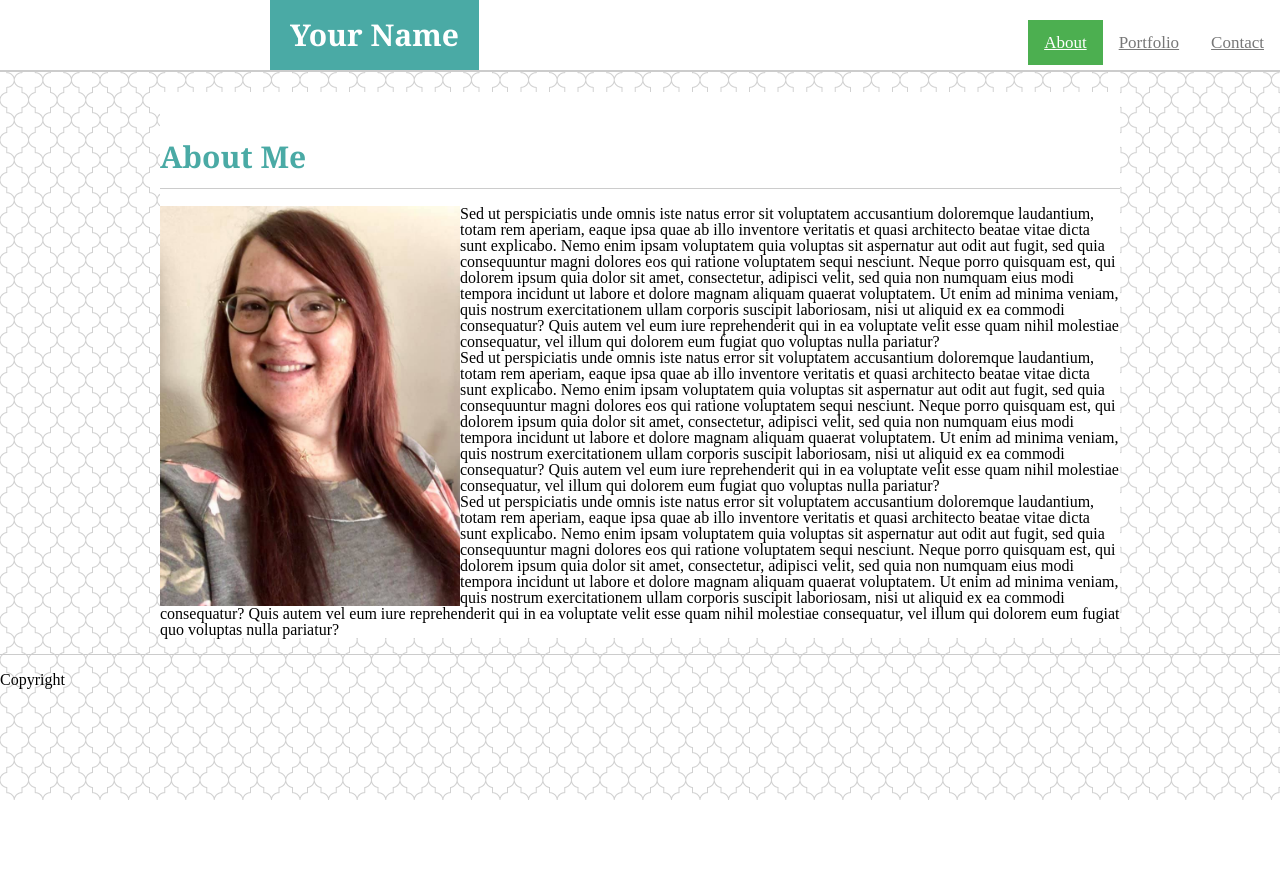
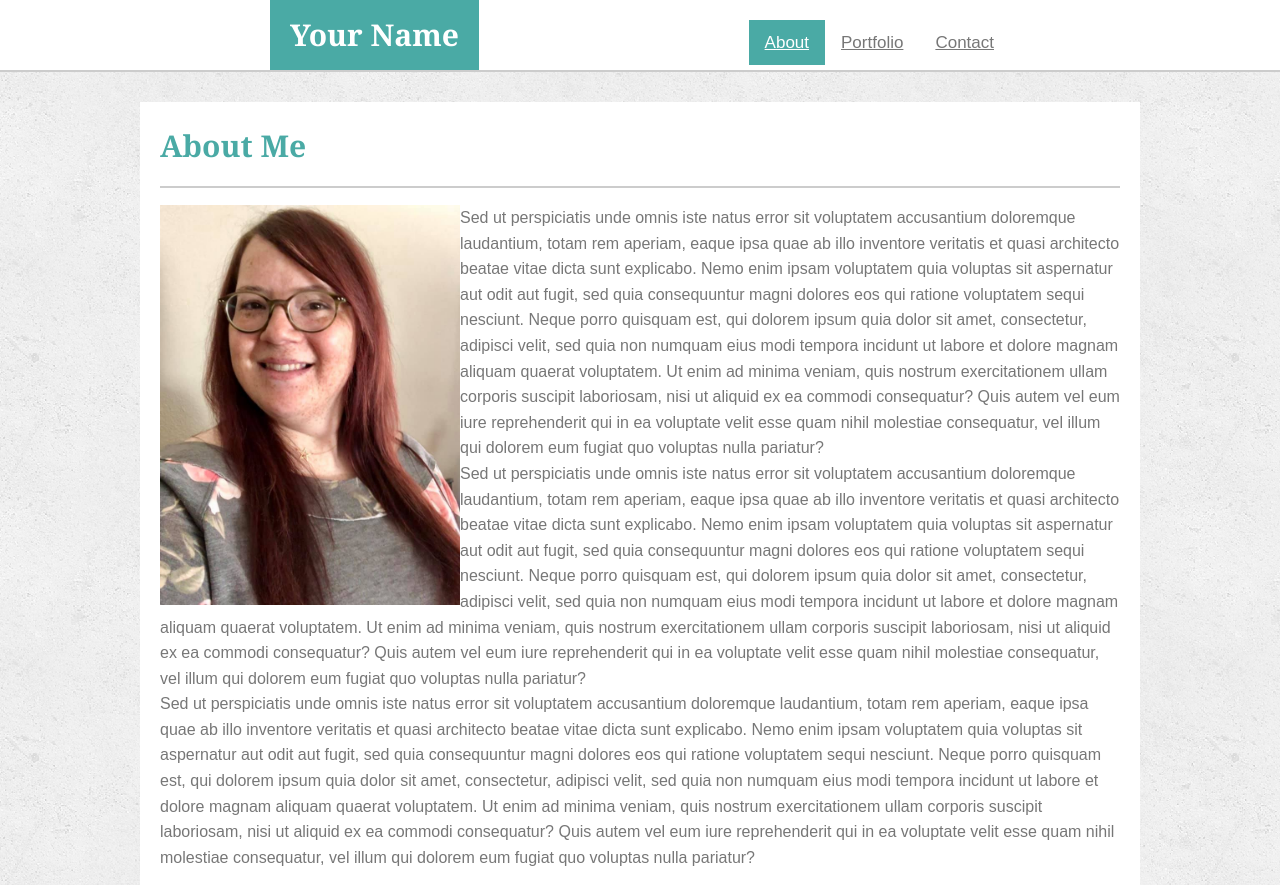
Before and after one commit to celupanow/celupanow.github.io, a plain HTML site: page index.html in a window 1280 px wide. Shown: the top 885 px of the page. Before the commit the page ends 800 px from the top, so only its background shows below. Drawn offline with Linux system fonts and the light colour scheme.

Commit message:
updating index.html and style.css

```diff
--- a/assets/css/style.css
+++ b/assets/css/style.css
@@ -1,19 +1,22 @@
-/* adding style to the body - background image */
+/* adding style to the body - background and general font */
 body {
+    font-family: 'Arial', 'Helvetica Neue', Helvetica, sans-serif;
+    color: #777777;
     margin: 0;
-    background: url(../images/hotel-wallpaper.png)
+    background: url(../images/concrete_seamless.png)
 }
 
-/* adding background color to the top navigation */
+/* top navigation background, size, border */
 nav {
     background-color: #fff;
     height: 70px;
+    padding-right: 270px;
     border-bottom-width: 2px;
     border-bottom-style: solid;
     border-bottom-color: #cccccc;
 }
 
-/* styling the links in th top navigation */
+/* top navigation links */
 nav a {
     float: right;
     color: #777777;
@@ -23,15 +26,15 @@ nav a {
     font-size: 17px;
 }
 
-/* changing the color of the links on hover in the top navigation */
+/* top navigation links hover style */
 nav a:hover {
     background-color: #ddd;
     color: black;
 }
 
-/*adding a color to the active/current link in the top navigation */
+/* active link in top navigation */
 nav a.active {
-    background-color: #4CAF50;
+    background-color: #4aaaa5;
     color: white;
 }
 
@@ -51,14 +54,20 @@ nav a.active {
     background-color: white;
     margin: auto;
     width: 960px;
-    padding: 50px 0px 0px 0px;
-    margin-top: 20px;
+    padding: 20px 20px 20px 20px;
+    margin-top: 30px;
+    line-height: 1.6;
 }
 
+/* style for the header in the About Me box on index */
 .about h1 {
     font-size: 30px;
     font-family: 'Georgia', Times, "Times New Roman", serif;
     color: #4aaaa5;
+}
+
+hr {
+    border-top-width: 2px;
 }
 
 /* style for the About Me picture on index */
@@ -70,7 +79,15 @@ nav a.active {
 
 /* style for the footer */
 footer {
-    height: 20px;
+    height: 25px;
+    margin-top: 30px;
+    background-color: #666666;
+    text-align: center;
+    color: #dddddd;
+    padding: 25px 0px 0px 0px;
+    border-top-width: 10px;
+    border-top-style: solid;
+    border-top-color: #4aaaa5;
 }
 
 .clearfix::after {
--- a/index.html
+++ b/index.html
@@ -70,7 +70,6 @@
     background color
     copyright symbol-->
     <footer class="clearfix" style="clear:both">
-        <hr>
         Copyright
     </footer>
 
```
Also changed, not shown: assets/images/concrete_seamless.png (added), assets/images/full-bloom.png (added).
